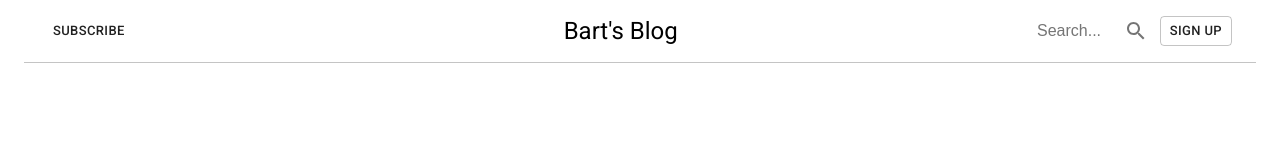
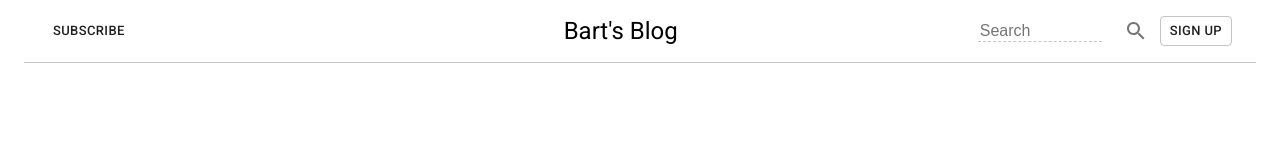
Before and after one commit to IlyaKrapivnoy/material_ui_responsive_site_2, a React (Create React App) app: page / in a window 1280 px wide. Both pictures are taken after a click on the icon 1135 px from the left and 31 px from the top of the page. Shown: the top 160 px of the page. Built offline with nearby package versions, Linux system fonts and the light colour scheme.

Commit message:
change search input

```diff
--- a/src/components/Header.jsx
+++ b/src/components/Header.jsx
@@ -36,9 +36,10 @@ const useStyles = makeStyles((theme) => ({
     headerInput: {
         border: 'none',
         position: 'absolute',
-        right: 121,
-        width: 72,
+        right: 130,
+        width: '100%',
         fontSize: 16,
+        borderBottom: '1px dashed rgba(0, 0, 0, 0.23)',
         '&:focus': {
             outline: 'none',
         },
@@ -103,7 +104,7 @@ const Header = () => {
                         {openSearch ? (
                             <input
                                 type='text'
-                                placeholder='Search...'
+                                placeholder='Search'
                                 className={classes.headerInput}
                             />
                         ) : null}
```
